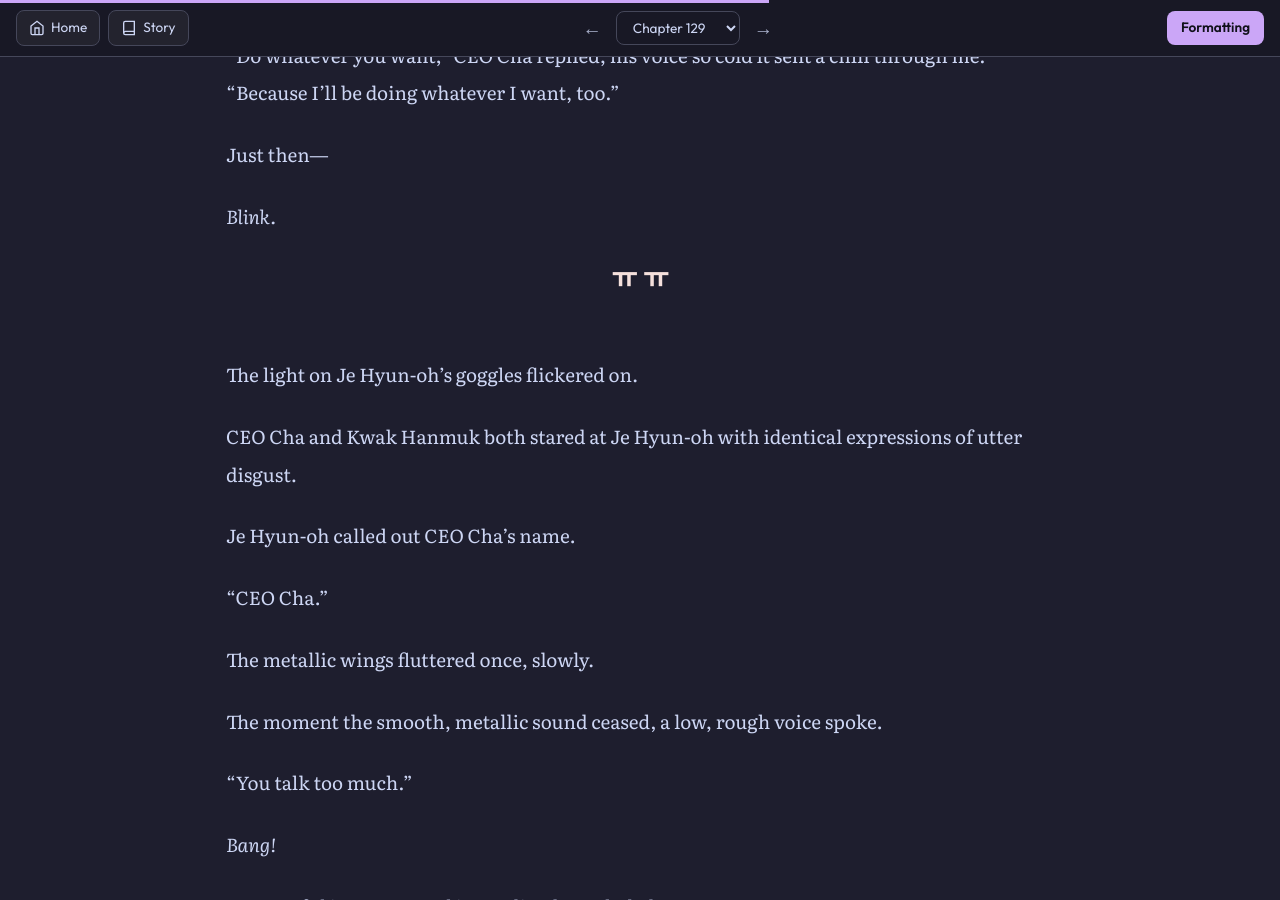
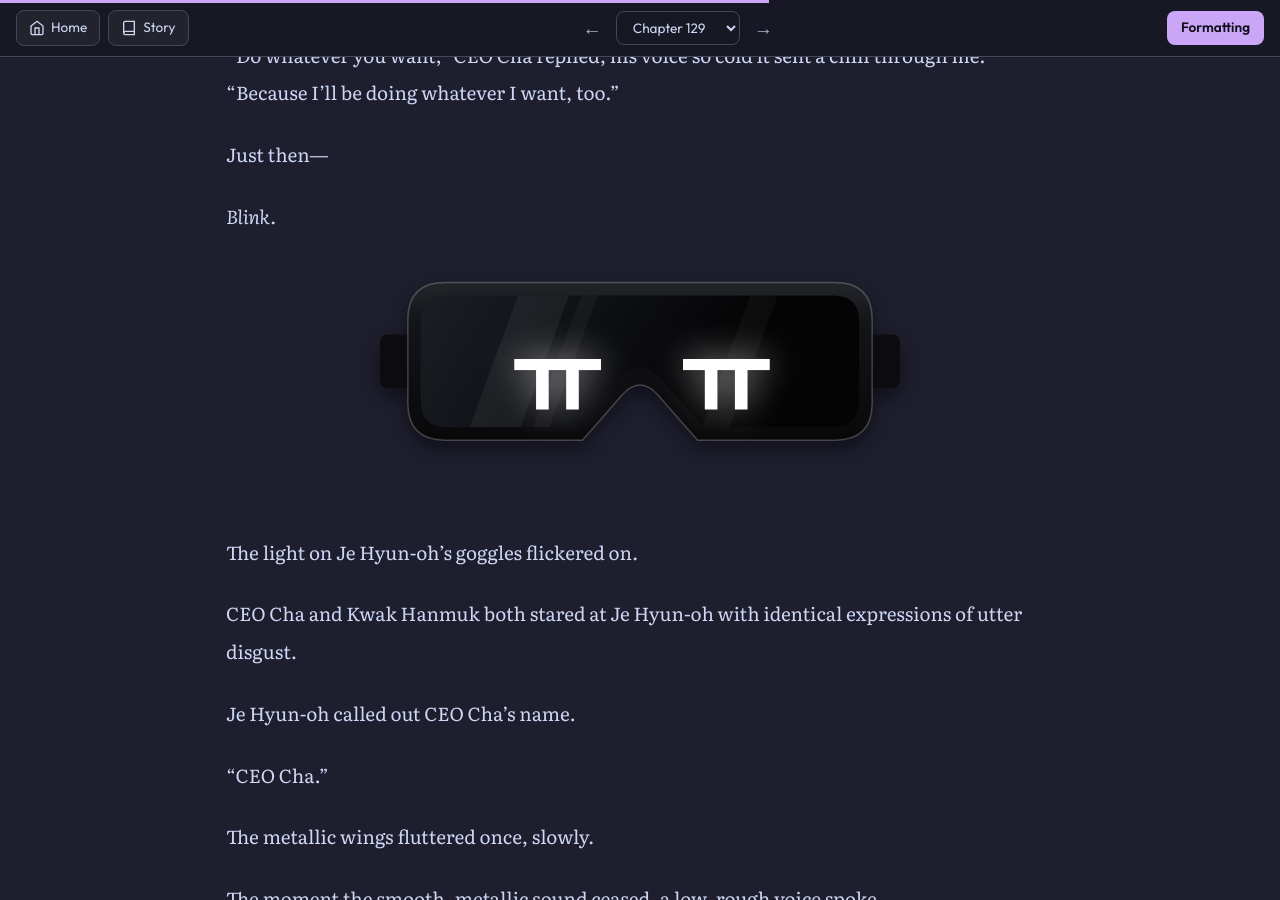
Before and after one commit to soleumn/soleumn.github.io, a Jekyll site: the page built from _chapters/eoshinki/ch129.md, in a window 1280 px wide and 900 px high, scrolled down 8442 px. Built offline with Jekyll 4.4.1, drawn with Linux system fonts in a browser that asks for light colours; comment, search, counter and statistics services are not loaded.

Commit message:
Update ch129.md

```diff
--- a/_chapters/eoshinki/ch129.md
+++ b/_chapters/eoshinki/ch129.md
@@ -245,7 +245,9 @@
 
 *Blink.*
 
-## **<center>ㅠ ㅠ</center>**
+
+<div class="goggles caret" style="--gg-size:30cqw"><span>ㅠ</span><span>ㅠ</span></div>
+
 
 <br>The light on Je Hyun-oh's goggles flickered on.
 
```
